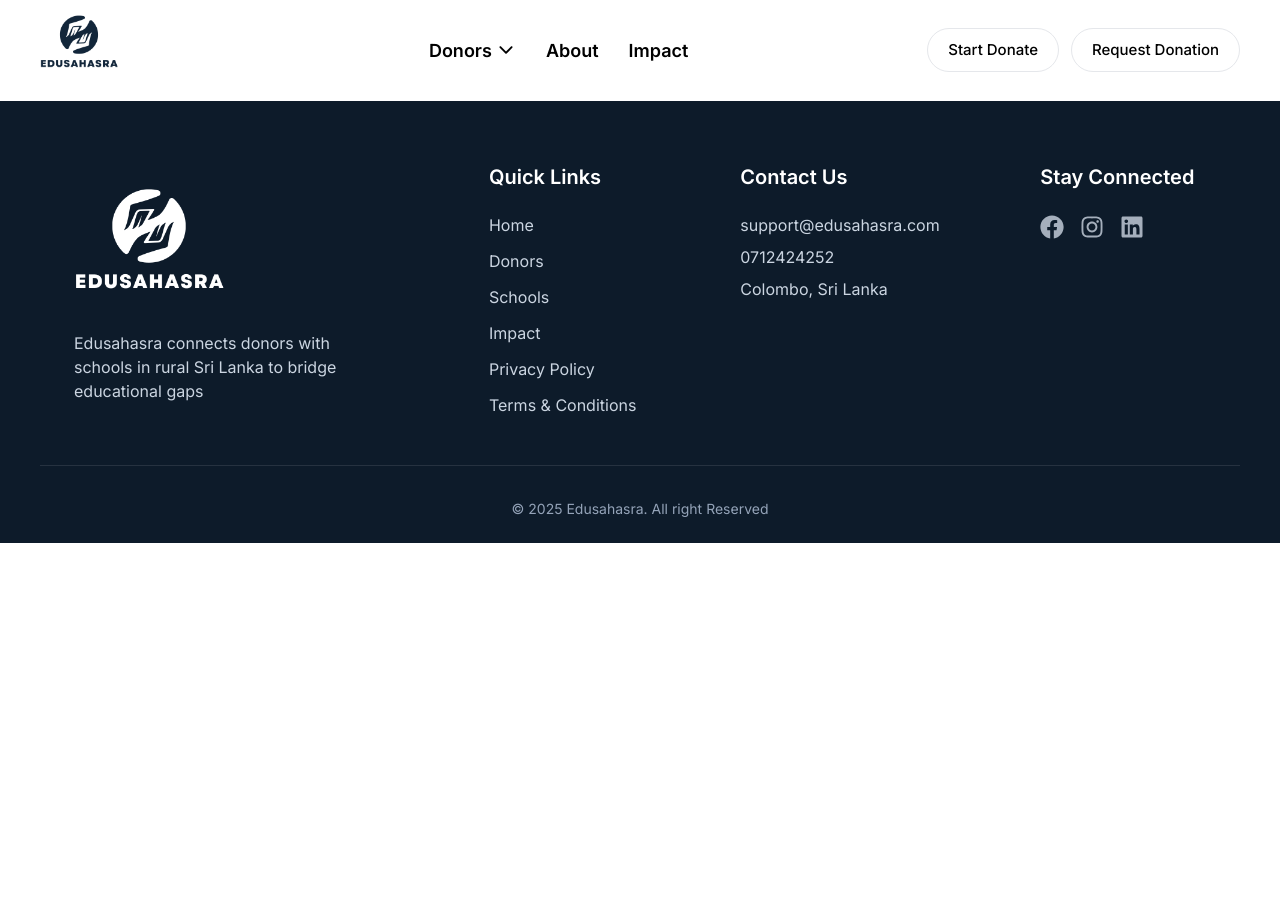
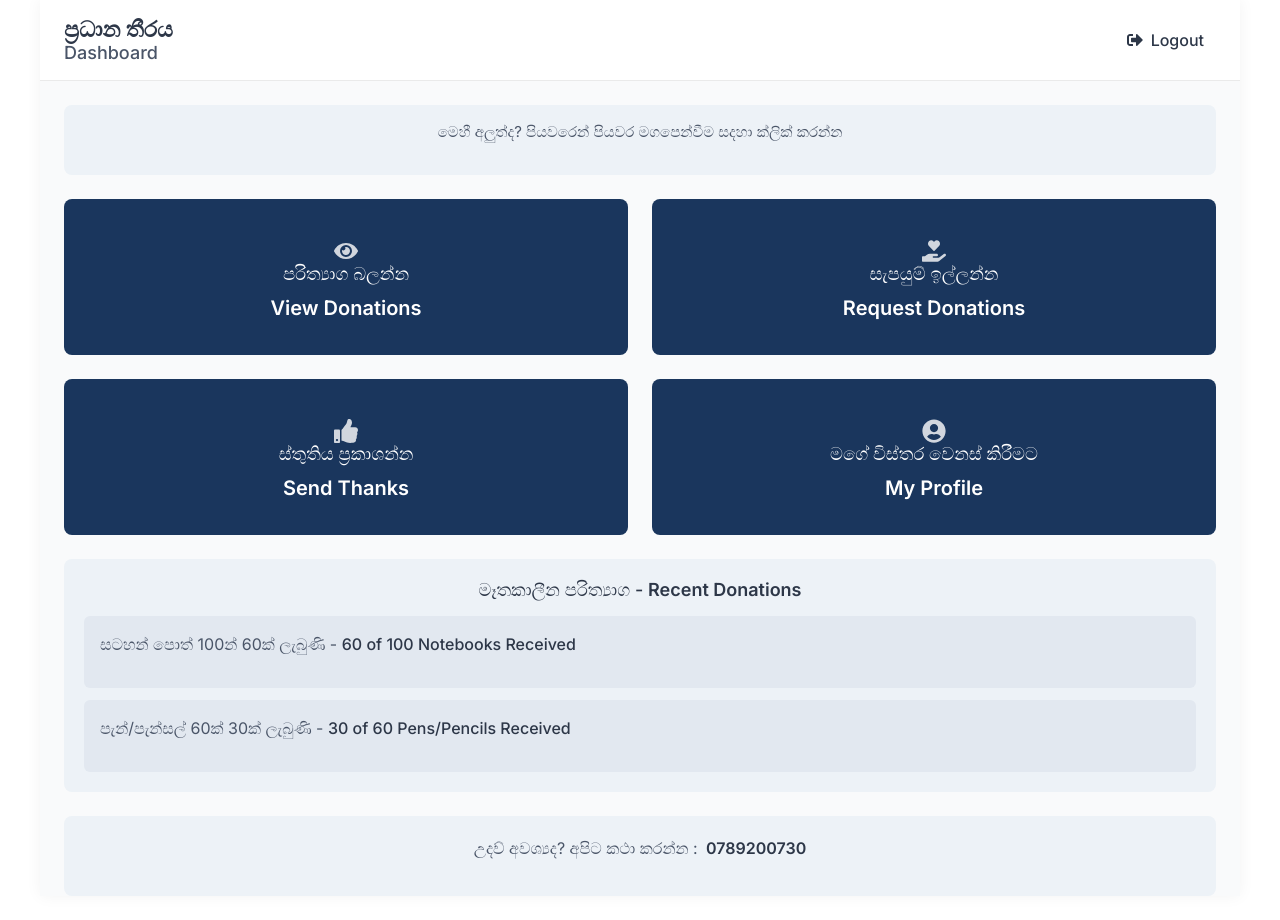
Before and after one commit to kisarasandes1122/Edusahasra, a React (Vite) app in the folder Frontend/: page /Dashboard in a window 1280 px wide. Before the commit the page ends 800 px from the top, so only its background shows below. Built offline with nearby package versions, Linux system fonts and the light colour scheme.

Commit message:
Update App.jsx and Create School Dashboard

```diff
--- a/Frontend/src/App.jsx
+++ b/Frontend/src/App.jsx
@@ -1,5 +1,5 @@
 import React from 'react';
-import { BrowserRouter as Router, Route, Routes } from 'react-router-dom';
+import { BrowserRouter as Router, Route, Routes, Outlet } from 'react-router-dom';
 import Home from './pages/Home';
 import Header from './components/Donor/Header/Header';
 import Footer from './components/Donor/Footer/Footer';
@@ -10,9 +10,10 @@ import NeedPage from './components/Donor/NeedPage/NeedPage';
 import DonationPage from './components/Donor/DonationPage/DonationPage';
 import SchoolRegistration from './components/School/SchoolRegistration/SchoolRegistration';
 import SchoolLogin from './components/School/SchoolLogin/SchoolLogin';
+import SchoolDashboard from './components/School/SchoolDashboard/SchoolDashboard';
 
-const App = () => {
-
+// Layout component with Header and Footer
+const StandardLayout = () => {
   const mockAuthState = {
     isAuthenticated: false,
     user: {
@@ -21,27 +22,48 @@ const App = () => {
   };
 
   return (
-
-    <Router>
-
+    <>
       <Header
         isAuthenticated={mockAuthState.isAuthenticated}
         user={mockAuthState.user}
       />
+      <Outlet /> {/* This is where the route component will be rendered */}
+      <Footer />
+    </>
+  );
+};
 
+// Simple layout without Header and Footer
+const DashboardLayout = () => {
+  return <Outlet />;
+};
+
+const App = () => {
+  return (
+    <Router>
       <Routes>
+        {/* Routes with Header and Footer */}
+        <Route element={<StandardLayout />}>
           <Route path="/" element={<Home />} />
           <Route path="/donor-register" element={<DonorRegistration />} />
           <Route path="/donor-login" element={<DonorLogin />} />
           <Route path='/needs' element={<SchoolsInNeedPage />} />
-        <Route path='/needs/1' element={<NeedPage />} />
-        <Route path='/donate/1' element={<DonationPage />} />
+          <Route path='/needs/:id' element={<NeedPage />} />
+          <Route path='/donate/:id' element={<DonationPage />} />
           <Route path="/school-register" element={<SchoolRegistration />} />
           <Route path="/school-login" element={<SchoolLogin />} />
+        </Route>
+
+        {/* Routes WITHOUT Header and Footer */}
+        <Route element={<DashboardLayout />}>
+          <Route path="/Dashboard" element={<SchoolDashboard />} />
+          {/* Add future dashboard routes here */}
+          {/* <Route path="/Dashboard/profile" element={<SchoolProfile />} /> */}
+          {/* <Route path="/Dashboard/donations" element={<DonationsList />} /> */}
+        </Route>
       </Routes>
-
-      <Footer />
     </Router>
   );
 };
+
 export default App;
--- /dev/null
+++ b/Frontend/src/components/School/SchoolDashboard/SchoolDashboard.css
@@ -0,0 +1,200 @@
+/* SchoolDashboard.css */
+.dashboard-container {
+    max-width: 1200px;
+    margin: 0 auto;
+    font-family: 'Roboto', 'Arial', sans-serif;
+    background-color: #f9fafb;
+    min-height: 100vh;
+    box-shadow: 0 0 15px rgba(0, 0, 0, 0.05);
+  }
+
+  .dashboard-header {
+    display: flex;
+    justify-content: space-between;
+    align-items: center;
+    padding: 16px 24px;
+    background-color: white;
+    border-bottom: 1px solid #eaeaea;
+  }
+
+  .dashboard-title {
+    display: flex;
+    flex-direction: column;
+  }
+
+  .dashboard-title-sinhala {
+    margin: 0;
+    font-size: 22px;
+    font-weight: 600;
+    color: #2d3748;
+  }
+
+  .dashboard-title-english {
+    margin: 0;
+    font-size: 18px;
+    font-weight: 500;
+    color: #4a5568;
+  }
+
+  .dashboard-logout {
+    display: flex;
+    align-items: center;
+    gap: 8px;
+    background-color: transparent;
+    border: none;
+    cursor: pointer;
+    padding: 8px 12px;
+    color: #2d3748;
+    font-weight: 500;
+    transition: all 0.2s ease;
+  }
+
+  .dashboard-logout:hover {
+    color: #1a202c;
+  }
+
+  .dashboard-logout-icon {
+    font-size: 16px;
+  }
+
+  .dashboard-welcome {
+    background-color: #edf2f7;
+    padding: 16px 24px;
+    margin: 24px;
+    border-radius: 8px;
+    text-align: center;
+    color: #4a5568;
+    font-size: 15px;
+  }
+
+  .dashboard-grid {
+    display: grid;
+    grid-template-columns: repeat(2, 1fr);
+    gap: 24px;
+    padding: 0 24px;
+    margin-bottom: 24px;
+  }
+
+  .dashboard-card {
+    display: flex;
+    flex-direction: column;
+    align-items: center;
+    justify-content: center;
+    padding: 24px;
+    border-radius: 8px;
+    transition: all 0.3s ease;
+    cursor: pointer;
+    text-align: center;
+  }
+
+  .action-card {
+    background-color: #1a365d;
+    color: white;
+    min-height: 150px;
+  }
+
+  .action-card:hover {
+    background-color: #2a4365;
+    transform: translateY(-2px);
+    box-shadow: 0 4px 6px rgba(0, 0, 0, 0.1);
+  }
+
+  .card-content {
+    margin-bottom: 8px;
+  }
+
+  .card-title-sinhala {
+    margin: 0 0 8px 0;
+    font-size: 18px;
+    font-weight: 500;
+  }
+
+  .card-title-english {
+    margin: 0;
+    font-size: 20px;
+    font-weight: 600;
+  }
+
+  .card-icon {
+    font-size: 24px;
+    opacity: 0.8;
+    margin-top: 16px;
+  }
+
+  .dashboard-section {
+    background-color: #edf2f7;
+    margin: 0 24px 24px 24px;
+    padding: 20px;
+    border-radius: 8px;
+  }
+
+  .section-title {
+    text-align: center;
+    margin-top: 0;
+    margin-bottom: 16px;
+    font-size: 18px;
+    color: #2d3748;
+  }
+
+  .title-sinhala {
+    font-weight: 500;
+  }
+
+  .title-english {
+    font-weight: 600;
+  }
+
+  .donation-list {
+    display: flex;
+    flex-direction: column;
+    gap: 12px;
+  }
+
+  .donation-item {
+    background-color: #e2e8f0;
+    padding: 16px;
+    border-radius: 6px;
+    transition: background-color 0.2s ease;
+  }
+
+  .donation-item:hover {
+    background-color: #cbd5e0;
+  }
+
+  .donation-sinhala {
+    color: #4a5568;
+  }
+
+  .donation-english {
+    color: #2d3748;
+    font-weight: 500;
+  }
+
+  .contact {
+    text-align: center;
+    color: #4a5568;
+  }
+
+  .contact-number {
+    font-weight: 600;
+    color: #2d3748;
+    margin-left: 4px;
+  }
+
+  /* Responsive styles */
+  @media (max-width: 768px) {
+    .dashboard-grid {
+      grid-template-columns: 1fr;
+    }
+
+    .dashboard-header {
+      flex-direction: column;
+      text-align: center;
+      gap: 12px;
+    }
+
+    .dashboard-welcome,
+    .dashboard-section {
+      margin: 16px;
+    }
+  }
--- /dev/null
+++ b/Frontend/src/components/School/SchoolDashboard/SchoolDashboard.jsx
@@ -0,0 +1,92 @@
+import React from 'react';
+import { FaSignOutAlt, FaEye, FaHandHoldingHeart, FaThumbsUp, FaUserCircle, FaPhone } from 'react-icons/fa';
+import './SchoolDashboard.css';
+
+const SchoolDashboard = () => {
+  return (
+    <div className="dashboard-container">
+      <header className="dashboard-header">
+        <div className="dashboard-title">
+          <h1 className="dashboard-title-sinhala">ප්‍රධාන තීරය</h1>
+          <h2 className="dashboard-title-english">Dashboard</h2>
+        </div>
+        <button className="dashboard-logout">
+          <FaSignOutAlt className="dashboard-logout-icon" />
+          <span>Logout</span>
+        </button>
+      </header>
+
+      <div className="dashboard-welcome">
+        <p>මෙහී අලුත්ද? පියවරෙන් පියවර මගපෙන්වීම සදහා ක්ලික් කරන්න</p>
+      </div>
+
+      <div className="dashboard-grid">
+        <div className="dashboard-card action-card">
+        <FaEye className="card-icon" />
+          <div className="card-content">
+            <h3 className="card-title-sinhala">පරිත්‍යාග බලන්න</h3>
+            <p className="card-title-english">View Donations</p>
+          </div>
+
+        </div>
+
+        <div className="dashboard-card action-card">
+        <FaHandHoldingHeart className="card-icon" />
+          <div className="card-content">
+            <h3 className="card-title-sinhala">සැපයුම් ඉල්ලන්න</h3>
+            <p className="card-title-english">Request Donations</p>
+          </div>
+        </div>
+
+        <div className="dashboard-card action-card">
+        <FaThumbsUp className="card-icon" />
+          <div className="card-content">
+            <h3 className="card-title-sinhala">ස්තුතිය ප්‍රකාශන්න</h3>
+            <p className="card-title-english">Send Thanks</p>
+          </div>
+
+        </div>
+
+        <div className="dashboard-card action-card">
+        <FaUserCircle className="card-icon" />
+          <div className="card-content">
+            <h3 className="card-title-sinhala">මගේ විස්තර වෙනස් කිරීමට</h3>
+            <p className="card-title-english">My Profile</p>
+          </div>
+        </div>
+      </div>
+
+      <div className="dashboard-section recent-donations">
+        <h3 className="section-title">
+          <span className="title-sinhala">මෑතකාලීන පරිත්‍යාග - </span>
+          <span className="title-english">Recent Donations</span>
+        </h3>
+
+        <div className="donation-list">
+          <div className="donation-item">
+            <p>
+              <span className="donation-sinhala">සටහන් පොත් 100න් 60ක් ලැබුණි - </span>
+              <span className="donation-english">60 of 100 Notebooks Received</span>
+            </p>
+          </div>
+
+          <div className="donation-item">
+            <p>
+              <span className="donation-sinhala">පැන්/පැන්සල් 60ක් 30ක් ලැබුණි - </span>
+              <span className="donation-english">30 of 60 Pens/Pencils Received</span>
+            </p>
+          </div>
+        </div>
+      </div>
+
+      <div className="dashboard-section contact">
+        <p>
+          <span className="contact-sinhala">උදව් අවශ්‍යද? අපිට කථා කරන්න : </span>
+          <span className="contact-number">0789200730</span>
+        </p>
+      </div>
+    </div>
+  );
+};
+
+export default SchoolDashboard;
```
Lines whose indentation alone changed are shown as unchanged.
